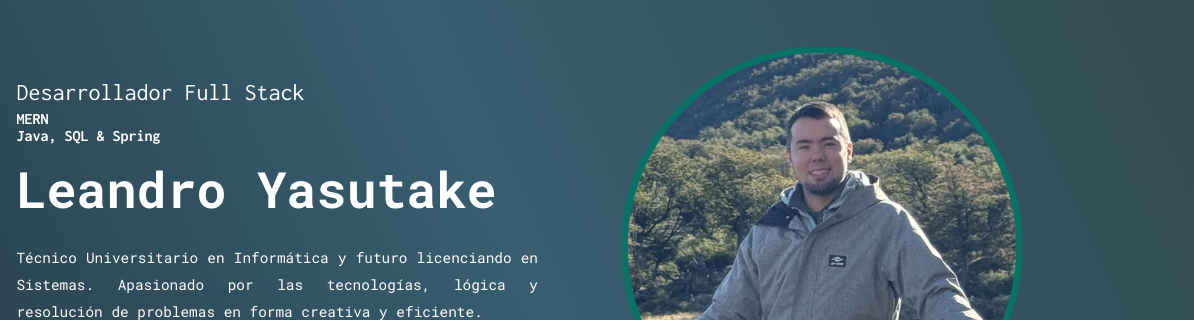
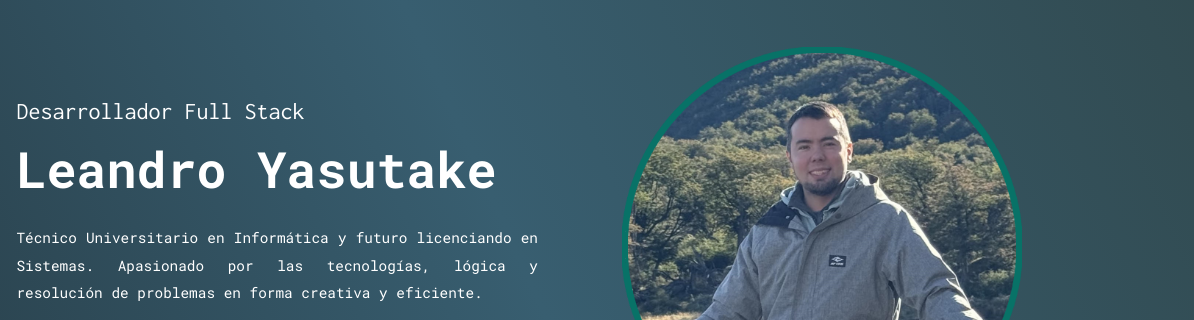
Before and after one commit to leoyasu/Portfolio, a plain HTML site: page index.html in a window 1280 px wide. Shown: the part 152-472 px from the top of the page, 86-1280 px from the left. Drawn offline with nearby package versions, Linux system fonts and the light colour scheme.

Commit message:
minor fix

```diff
--- a/index.html
+++ b/index.html
@@ -41,8 +41,6 @@
     <section class="hero">
       <div class="hero-text">
         <h2>Desarrollador Full Stack</h2>
-        <h4>MERN</h4>
-        <h4>Java, SQL & Spring</h4>
         <h1>Leandro Yasutake</h1>
         <p>
           Técnico Universitario en Informática y futuro licenciando en Sistemas.
```
